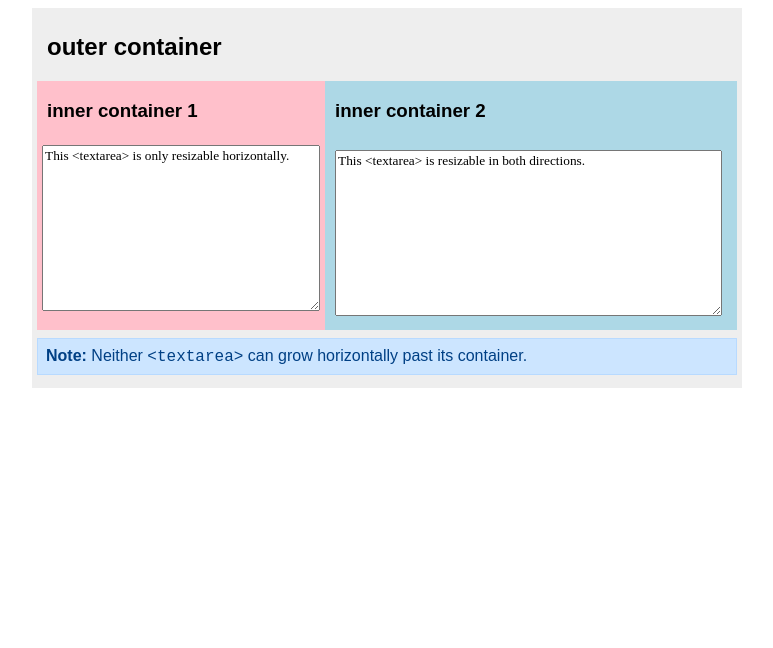
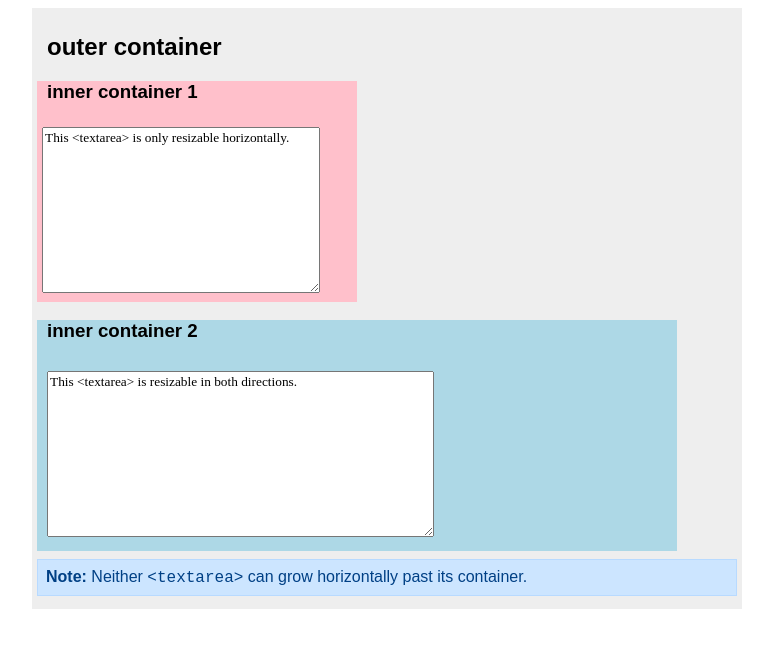
Before and after one commit to prplecake/playground, a Jekyll site: the page built from textareas.html, in a window 1280 px wide. Shown: the top 648 px of the page, without its empty margins (253-1026 px from the left). Built offline with Jekyll 4.4.1, drawn with Linux system fonts in a browser that asks for light colours.

Commit message:
Tweak and reorganize static assets

```diff
--- a/_layouts/base.html
+++ b/_layouts/base.html
@@ -10,7 +10,7 @@
     playground - jrgnsn.net
     {% endif %}
   </title>
-  <link rel="stylesheet" type="text/css" href="style.css" />
+  <link rel="stylesheet" type="text/css" href="assets/css/style.css" />
 </head>
 
 <body>
--- a/style.css
+++ b/assets/css/style.css
@@ -14,11 +14,6 @@
     margin: 0 auto;
     padding: 5px;
     background-color: #eee;
-}
-
-.container {
-    display: grid;
-    grid-template-columns: 1fr 2fr;
 }
 
 textarea {
```
